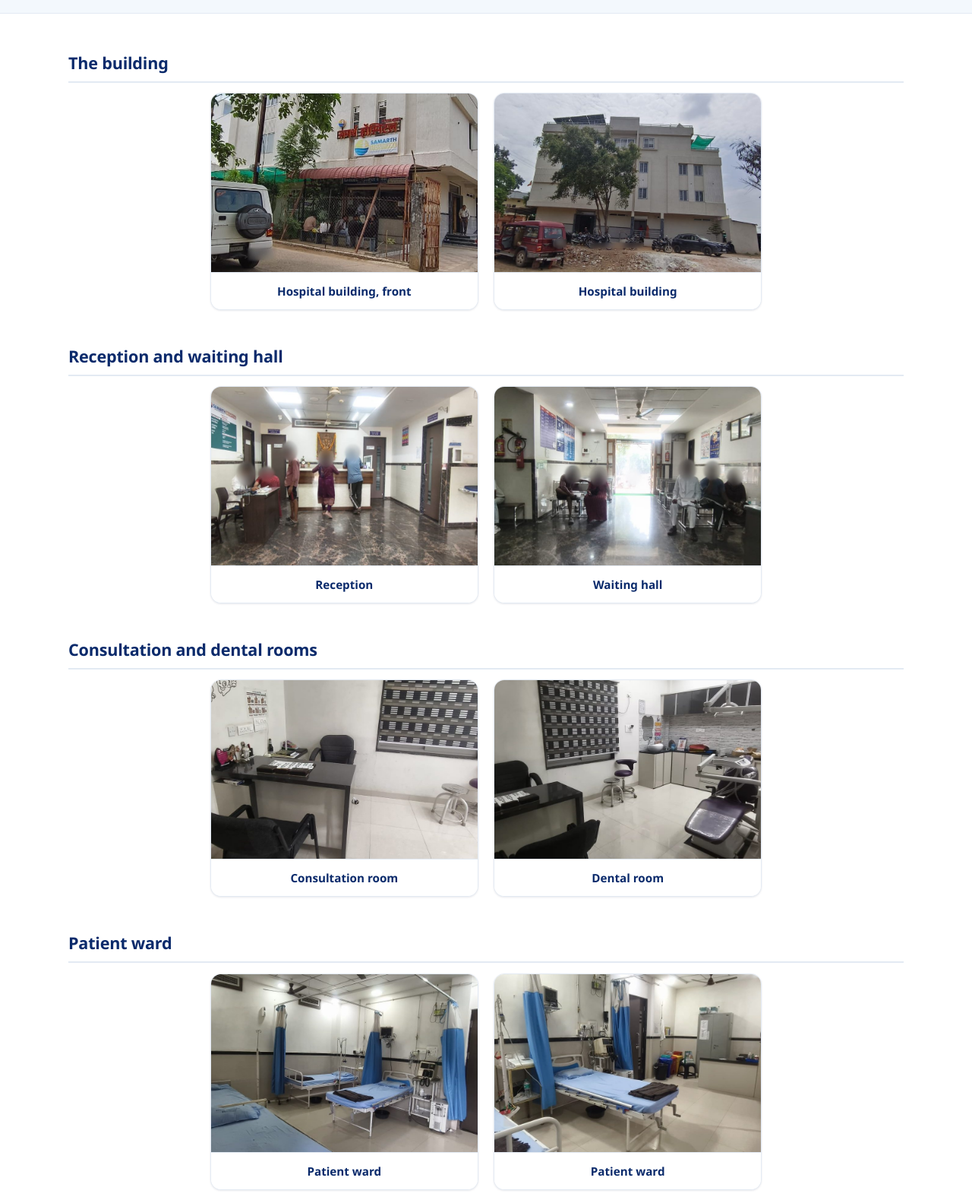
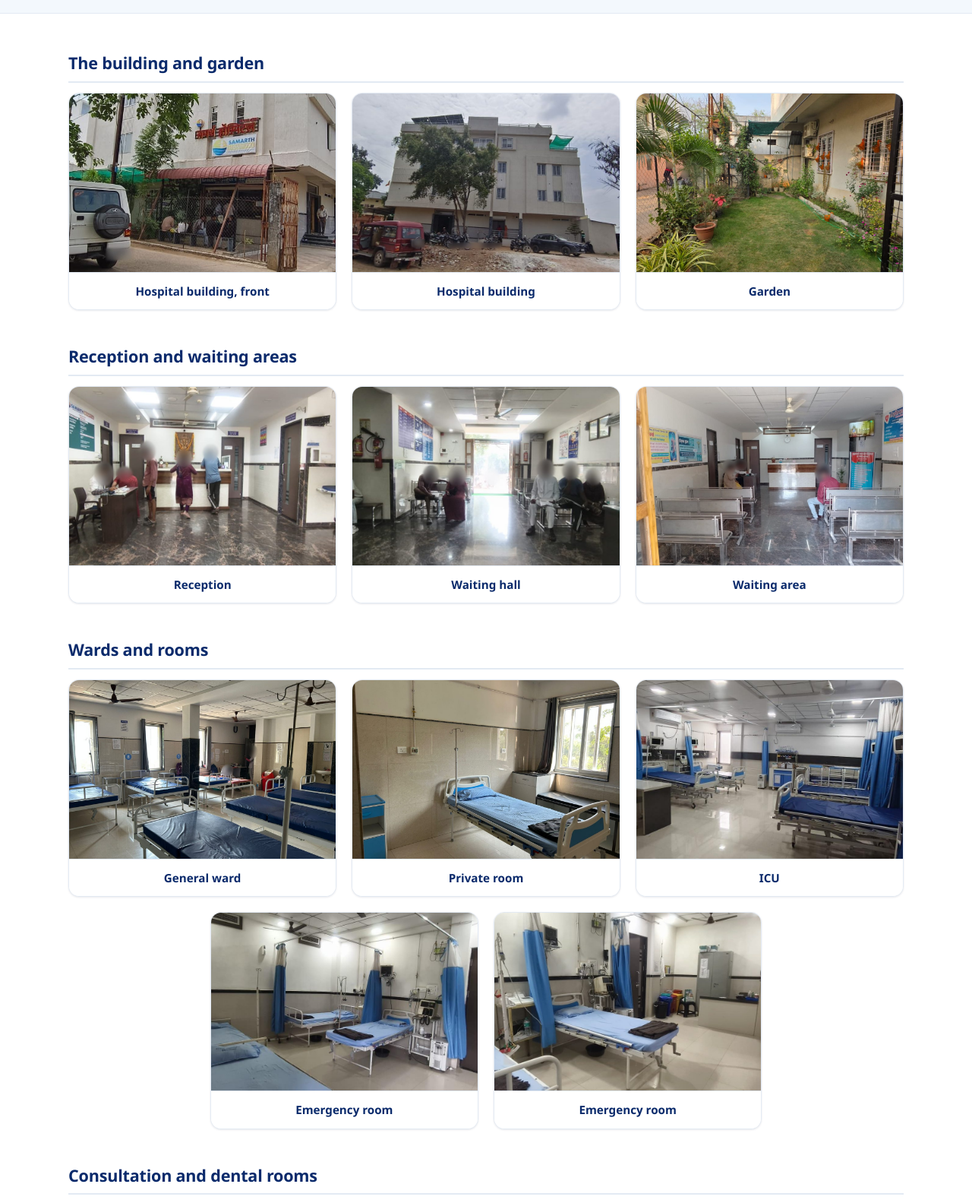
Before and after one commit to aiashutga/samarth-hospital-website, a plain HTML site: page gallery.html in a window 1280 px wide. Shown: the part 260-1843 px from the top of the page at 76% size. Drawn offline with Linux system fonts and the light colour scheme.

Commit message:
Feedback round 2 (2/2): new photos, emergency room fix, gallery regroup

```diff
--- a/gallery.html
+++ b/gallery.html
@@ -9,7 +9,7 @@
   <meta name="theme-color" content="#0C3EAB">
 
   <title>Photo Gallery | Samarth Hospital, Pipariya</title>
-  <meta name="description" content="Photographs of Samarth Hospital building, reception, patient wards, operation theatre and facilities in Pipariya, Madhya Pradesh.">
+  <meta name="description" content="Photographs of Samarth Hospital building, garden, reception, wards, operation theatre and facilities in Pipariya, Madhya Pradesh.">
 
   <!-- Favicons and app icons -->
   <link rel="icon" href="assets/images/favicon.ico" sizes="any">
@@ -20,7 +20,7 @@
   <meta property="og:type" content="website">
   <meta property="og:site_name" content="Samarth Hospital">
   <meta property="og:title" content="Photo Gallery | Samarth Hospital, Pipariya">
-  <meta property="og:description" content="Photographs of Samarth Hospital building, reception, patient wards, operation theatre and facilities in Pipariya, Madhya Pradesh.">
+  <meta property="og:description" content="Photographs of Samarth Hospital building, garden, reception, wards, operation theatre and facilities in Pipariya, Madhya Pradesh.">
   <meta property="og:image" content="https://samarth-hospital.com/assets/images/og-share.png">
   <meta property="og:image:width" content="1200">
   <meta property="og:image:height" content="630">
@@ -102,11 +102,11 @@
     <section class="page-content section">
       <div class="container">
 
-        <!-- Group 1: The building -->
+        <!-- Group 1: The building and garden -->
         <div class="gallery-group">
-          <h2 class="gallery-group-title">The building</h2>
+          <h2 class="gallery-group-title">The building and garden</h2>
           <div class="gallery-group-grid">
-            <!-- 1. Hospital building, front (3:2 tile) -->
+            <!-- 1. Hospital building, front -->
             <a href="assets/images/photos/hospital-building-front.jpg" class="gallery-tile" data-caption="Hospital building, front">
               <div class="gallery-tile-frame">
                 <img src="assets/images/photos/hospital-building-front.jpg"
@@ -119,7 +119,7 @@
               <p class="gallery-tile-caption">Hospital building, front</p>
             </a>
 
-            <!-- 2. Hospital building, side (16:9 tile) -->
+            <!-- 2. Hospital building, side -->
             <a href="assets/images/photos/hospital-building-side.jpg" class="gallery-tile" data-caption="Hospital building">
               <div class="gallery-tile-frame">
                 <img src="assets/images/photos/hospital-building-side.jpg"
@@ -130,14 +130,26 @@
               </div>
               <p class="gallery-tile-caption">Hospital building</p>
             </a>
+
+            <!-- 3. Garden -->
+            <a href="assets/images/photos/garden.jpg" class="gallery-tile" data-caption="Garden">
+              <div class="gallery-tile-frame">
+                <img src="assets/images/photos/garden.jpg"
+                     alt="Hospital garden with plants and a lawn"
+                     width="1200" height="900"
+                     loading="lazy"
+                     decoding="async">
+              </div>
+              <p class="gallery-tile-caption">Garden</p>
+            </a>
           </div>
         </div>
 
-        <!-- Group 2: Reception and waiting hall -->
+        <!-- Group 2: Reception and waiting areas -->
         <div class="gallery-group">
-          <h2 class="gallery-group-title">Reception and waiting hall</h2>
+          <h2 class="gallery-group-title">Reception and waiting areas</h2>
           <div class="gallery-group-grid">
-            <!-- 3. Reception (16:9 tile) -->
+            <!-- 4. Reception -->
             <a href="assets/images/photos/reception.jpg" class="gallery-tile" data-caption="Reception">
               <div class="gallery-tile-frame">
                 <img src="assets/images/photos/reception.jpg"
@@ -149,7 +161,7 @@
               <p class="gallery-tile-caption">Reception</p>
             </a>
 
-            <!-- 4. Waiting hall (16:9 tile) -->
+            <!-- 5. Waiting hall -->
             <a href="assets/images/photos/waiting-hall.jpg" class="gallery-tile" data-caption="Waiting hall">
               <div class="gallery-tile-frame">
                 <img src="assets/images/photos/waiting-hall.jpg"
@@ -160,14 +172,92 @@
               </div>
               <p class="gallery-tile-caption">Waiting hall</p>
             </a>
+
+            <!-- 6. Waiting area -->
+            <a href="assets/images/photos/waiting-area.jpg" class="gallery-tile" data-caption="Waiting area">
+              <div class="gallery-tile-frame">
+                <img src="assets/images/photos/waiting-area.jpg"
+                     alt="Hospital waiting area with chairs along the corridor"
+                     width="1200" height="904"
+                     loading="lazy"
+                     decoding="async">
+              </div>
+              <p class="gallery-tile-caption">Waiting area</p>
+            </a>
           </div>
         </div>
 
-        <!-- Group 3: Consultation and dental rooms -->
+        <!-- Group 3: Wards and rooms -->
+        <div class="gallery-group">
+          <h2 class="gallery-group-title">Wards and rooms</h2>
+          <div class="gallery-group-grid">
+            <!-- 7. General ward -->
+            <a href="assets/images/photos/general-ward.jpg" class="gallery-tile" data-caption="General ward">
+              <div class="gallery-tile-frame">
+                <img src="assets/images/photos/general-ward.jpg"
+                     alt="General patient ward with hospital beds and privacy curtains"
+                     width="1200" height="900"
+                     loading="lazy"
+                     decoding="async">
+              </div>
+              <p class="gallery-tile-caption">General ward</p>
+            </a>
+
+            <!-- 8. Private room -->
+            <a href="assets/images/photos/private-room.jpg" class="gallery-tile" data-caption="Private room">
+              <div class="gallery-tile-frame">
+                <img src="assets/images/photos/private-room.jpg"
+                     alt="Private patient room with a single hospital bed and an attendant bed"
+                     width="1200" height="900"
+                     loading="lazy"
+                     decoding="async">
+              </div>
+              <p class="gallery-tile-caption">Private room</p>
+            </a>
+
+            <!-- 9. ICU -->
+            <a href="assets/images/photos/icu.jpg" class="gallery-tile" data-caption="ICU">
+              <div class="gallery-tile-frame">
+                <img src="assets/images/photos/icu.jpg"
+                     alt="Intensive care unit with patient beds and monitoring equipment"
+                     width="1296" height="582"
+                     loading="lazy"
+                     decoding="async">
+              </div>
+              <p class="gallery-tile-caption">ICU</p>
+            </a>
+
+            <!-- 10. Emergency room -->
+            <a href="assets/images/photos/emergency-room.jpg" class="gallery-tile" data-caption="Emergency room">
+              <div class="gallery-tile-frame">
+                <img src="assets/images/photos/emergency-room.jpg"
+                     alt="Emergency room with examination beds and equipment"
+                     width="1296" height="582"
+                     loading="lazy"
+                     decoding="async">
+              </div>
+              <p class="gallery-tile-caption">Emergency room</p>
+            </a>
+
+            <!-- 11. Emergency room -->
+            <a href="assets/images/photos/emergency-room-2.jpg" class="gallery-tile" data-caption="Emergency room">
+              <div class="gallery-tile-frame">
+                <img src="assets/images/photos/emergency-room-2.jpg"
+                     alt="Emergency care area with beds and curtains"
+                     width="1296" height="582"
+                     loading="lazy"
+                     decoding="async">
+              </div>
+              <p class="gallery-tile-caption">Emergency room</p>
+            </a>
+          </div>
+        </div>
+
+        <!-- Group 4: Consultation and dental rooms -->
         <div class="gallery-group">
           <h2 class="gallery-group-title">Consultation and dental rooms</h2>
           <div class="gallery-group-grid">
-            <!-- 5. Consultation room (16:9 tile) -->
+            <!-- 12. Consultation room -->
             <a href="assets/images/photos/consultation-room.jpg" class="gallery-tile" data-caption="Consultation room">
               <div class="gallery-tile-frame">
                 <img src="assets/images/photos/consultation-room.jpg"
@@ -179,7 +269,7 @@
               <p class="gallery-tile-caption">Consultation room</p>
             </a>
 
-            <!-- 6. Dental room (16:9 tile) -->
+            <!-- 13. Dental room -->
             <a href="assets/images/photos/dental-room.jpg" class="gallery-tile" data-caption="Dental room">
               <div class="gallery-tile-frame">
                 <img src="assets/images/photos/dental-room.jpg"
@@ -193,41 +283,11 @@
           </div>
         </div>
 
-        <!-- Group 4: Patient ward -->
-        <div class="gallery-group">
-          <h2 class="gallery-group-title">Patient ward</h2>
-          <div class="gallery-group-grid">
-            <!-- 7. Patient ward (16:9 tile) -->
-            <a href="assets/images/photos/patient-ward.jpg" class="gallery-tile" data-caption="Patient ward">
-              <div class="gallery-tile-frame">
-                <img src="assets/images/photos/patient-ward.jpg"
-                     alt="Patient ward with beds and curtains"
-                     width="1296" height="582"
-                     loading="lazy"
-                     decoding="async">
-              </div>
-              <p class="gallery-tile-caption">Patient ward</p>
-            </a>
-
-            <!-- 8. Patient ward beds (16:9 tile) -->
-            <a href="assets/images/photos/patient-ward-beds.jpg" class="gallery-tile" data-caption="Patient ward">
-              <div class="gallery-tile-frame">
-                <img src="assets/images/photos/patient-ward-beds.jpg"
-                     alt="Patient ward with beds"
-                     width="1296" height="582"
-                     loading="lazy"
-                     decoding="async">
-              </div>
-              <p class="gallery-tile-caption">Patient ward</p>
-            </a>
-          </div>
-        </div>
-
         <!-- Group 5: Operation theatre -->
         <div class="gallery-group">
           <h2 class="gallery-group-title">Operation theatre</h2>
           <div class="gallery-group-grid">
-            <!-- 9. Operation theatre (16:9 tile) -->
+            <!-- 14. Operation theatre -->
             <a href="assets/images/photos/operation-theatre.jpg" class="gallery-tile" data-caption="Operation theatre">
               <div class="gallery-tile-frame">
                 <img src="assets/images/photos/operation-theatre.jpg"
@@ -245,7 +305,7 @@
         <div class="gallery-group">
           <h2 class="gallery-group-title">Pathology lab and X-ray room</h2>
           <div class="gallery-group-grid">
-            <!-- 10. Pathology lab (16:9 tile) -->
+            <!-- 15. Pathology lab -->
             <a href="assets/images/photos/pathology-lab.jpg" class="gallery-tile" data-caption="Pathology lab">
               <div class="gallery-tile-frame">
                 <img src="assets/images/photos/pathology-lab.jpg"
@@ -257,7 +317,7 @@
               <p class="gallery-tile-caption">Pathology lab</p>
             </a>
 
-            <!-- 11. Pathology lab workstation (16:9 tile) -->
+            <!-- 16. Pathology lab workstation -->
             <a href="assets/images/photos/pathology-lab-workstation.jpg" class="gallery-tile" data-caption="Pathology lab">
               <div class="gallery-tile-frame">
                 <img src="assets/images/photos/pathology-lab-workstation.jpg"
@@ -269,7 +329,7 @@
               <p class="gallery-tile-caption">Pathology lab</p>
             </a>
 
-            <!-- 12. X-ray room (16:9 tile) -->
+            <!-- 17. X-ray room -->
             <a href="assets/images/photos/x-ray-room.jpg" class="gallery-tile" data-caption="X-ray room">
               <div class="gallery-tile-frame">
                 <img src="assets/images/photos/x-ray-room.jpg"
@@ -281,7 +341,7 @@
               <p class="gallery-tile-caption">X-ray room</p>
             </a>
 
-            <!-- 13. X-ray room workstation (16:9 tile) -->
+            <!-- 18. X-ray room workstation -->
             <a href="assets/images/photos/x-ray-room-workstation.jpg" class="gallery-tile" data-caption="X-ray room">
               <div class="gallery-tile-frame">
                 <img src="assets/images/photos/x-ray-room-workstation.jpg"
```
Also changed, not shown: bmw-management.html (+13 -1 lines), css/style.css (+42 -0 lines), index.html (+31 -31 lines), assets/images/photos/emergency-room-2.jpg (renamed from assets/images/photos/patient-ward-beds.jpg), assets/images/photos/emergency-room.jpg (added), assets/images/photos/garden.jpg (added), assets/images/photos/general-ward.jpg (added), assets/images/photos/icu.jpg (added), assets/images/photos/patient-ward.jpg (deleted), assets/images/photos/private-room.jpg (added), assets/images/photos/waiting-area.jpg (added), 3 other files.
